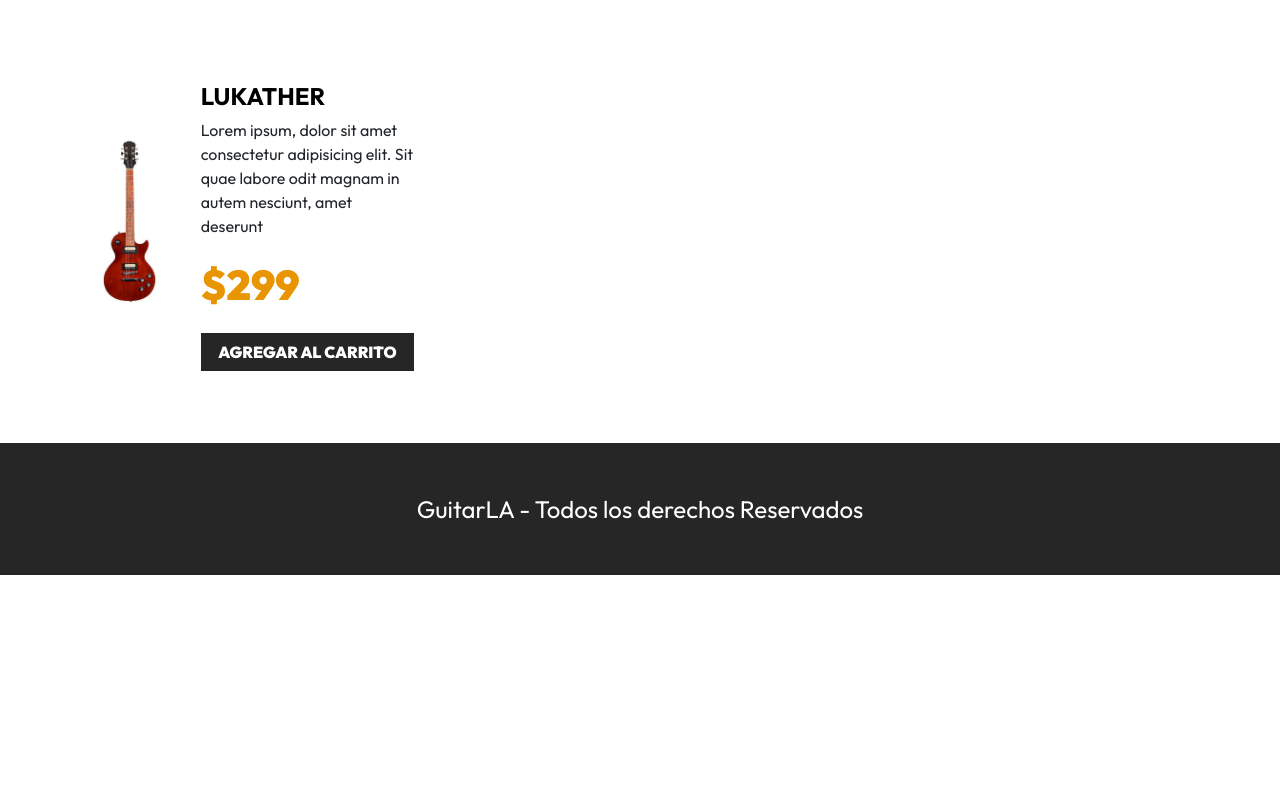
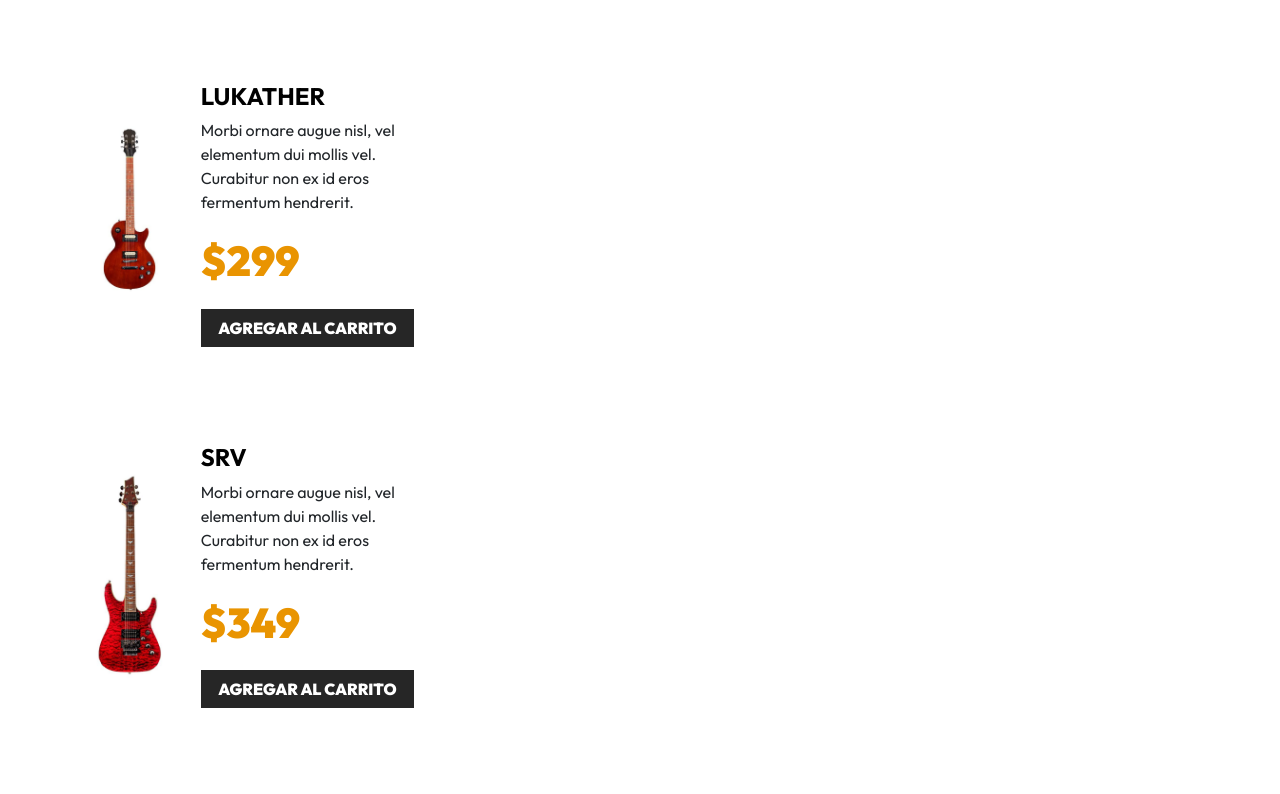
Before and after one commit to Manuel-Sanchez30/Guitarra-Vue, a Vue app: page / in a window 1280 px wide. Shown: the part 826-1620 px from the top of the page. Before the commit the page ends 1401 px from the top, so only its background shows below. Built offline with nearby package versions, Linux system fonts and the light colour scheme.

Commit message:
component Guitarra Update

```diff
--- a/src/App.vue
+++ b/src/App.vue
@@ -23,7 +23,11 @@ onMounted( ()=>{
     <main class="container-xl mt-5">
         <h2 class="text-center">Nuestra Colección</h2>
 
-        <Guitarra/>
+        <Guitarra
+            v-for="guitarra in guitarras"
+            :key="guitarra.id"
+            :guitarra="guitarra"
+        />
 
     </main>
 
--- a/src/components/Guitarra.vue
+++ b/src/components/Guitarra.vue
@@ -1,4 +1,11 @@
 <script setup>
+
+    const props = defineProps({
+        guitarra:{
+            type: Object,
+            required: true,
+        }
+    })
 
 </script>
 <template>
@@ -6,12 +13,14 @@
     <div class="row mt-5">
             <div class="col-md-6 col-lg-4 my-4 row align-items-center">
                 <div class="col-4">
-                    <img class="img-fluid" src="/img/guitarra_01.jpg" alt="imagen guitarra">
+                    <img class="img-fluid"
+                        :src=" '/img/' + guitarra.imagen + '.jpg' "
+                        :alt=" 'imagen guitarra' + guitarra.nombre">
                 </div>
                 <div class="col-8">
-                    <h3 class="text-black fs-4 fw-bold text-uppercase">Lukather</h3>
-                    <p>Lorem ipsum, dolor sit amet consectetur adipisicing elit. Sit quae labore odit magnam in autem nesciunt, amet deserunt</p>
-                    <p class="fw-black text-primary fs-3">$299</p>
+                    <h3 class="text-black fs-4 fw-bold text-uppercase">{{ guitarra.nombre }}</h3>
+                    <p>{{ guitarra.descripcion }}</p>
+                    <p class="fw-black text-primary fs-3">${{ guitarra.precio }}</p>
                     <button
                         type="button"
                         class="btn btn-dark w-100 "
```
